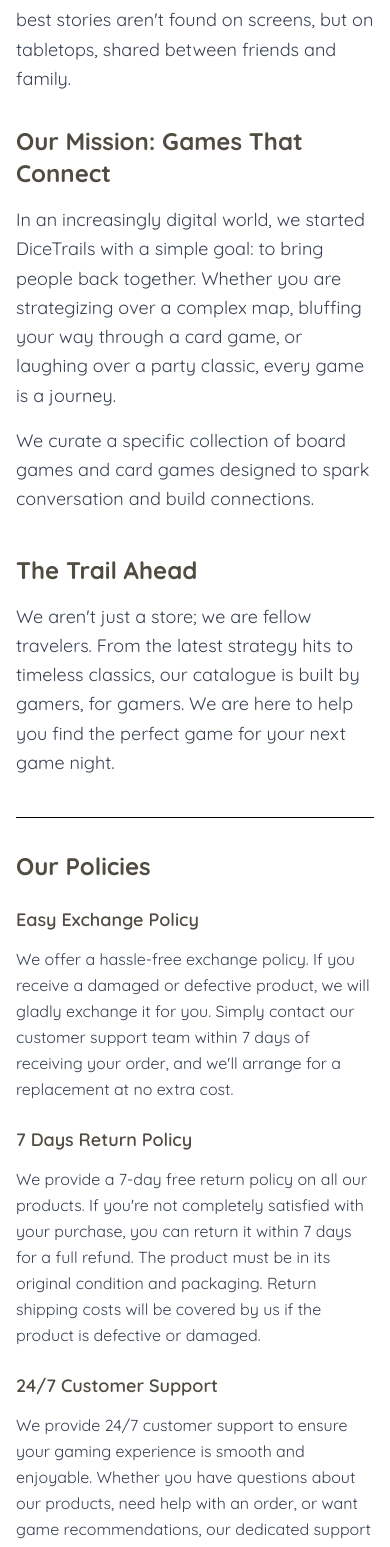
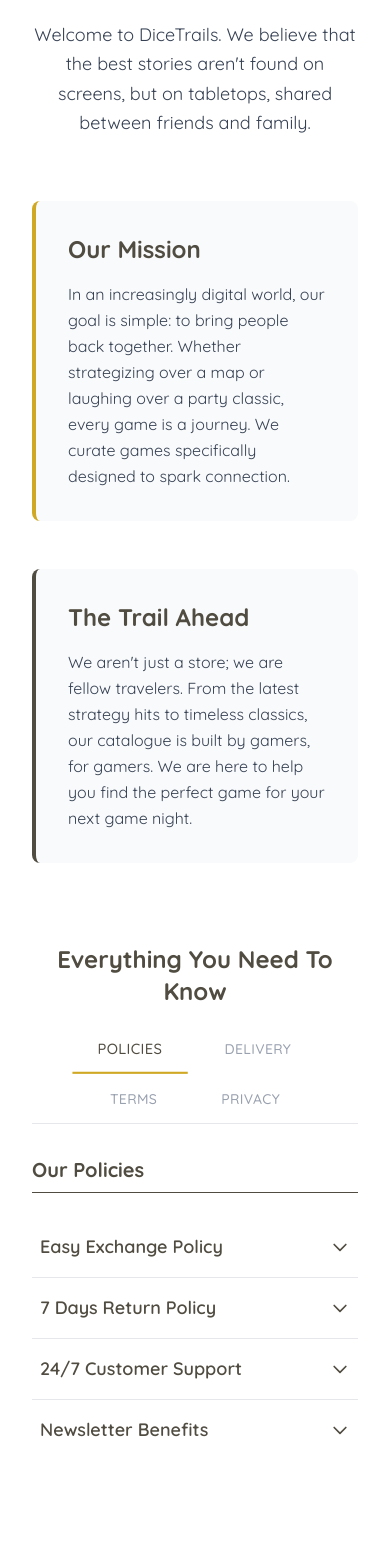
Before and after one commit to ImLWChuen/CAT201-DiceTrails-Ecommerce-Project, a React (Vite) app in the folder frontend/: page /about in a window 390 px wide. Shown: the part 332-1879 px from the top of the page. Built offline with nearby package versions, Linux system fonts and the light colour scheme; no server answers.

Commit message:
Make About Page more Interactive

```diff
--- a/frontend/src/pages/About.jsx
+++ b/frontend/src/pages/About.jsx
@@ -1,130 +1,190 @@
-import React from 'react'
+import React, { useState } from 'react'
 import Title from '../components/Title'
 
 const About = () => {
+  const [activeTab, setActiveTab] = useState('policies')
+
+  // Helper component for the Accordion Items (The Q&A parts)
+  const AccordionItem = ({ question, answer }) => {
+    const [isOpen, setIsOpen] = useState(false)
+
+    return (
+      <div className='border-b border-gray-200 last:border-0'>
+        <button
+          onClick={() => setIsOpen(!isOpen)}
+          className='w-full py-4 flex justify-between items-center text-left group hover:bg-gray-50 transition-colors px-2 rounded'
+        >
+          <span className={`text-lg font-semibold text-[#504C41] group-hover:text-[#D0A823] transition-colors ${isOpen ? 'text-[#D0A823]' : ''}`}>
+            {question}
+          </span>
+          <svg
+            className={`w-5 h-5 text-[#504C41] transform transition-transform duration-300 ${isOpen ? 'rotate-180' : ''}`}
+            fill="none" viewBox="0 0 24 24" stroke="currentColor"
+          >
+            <path strokeLinecap="round" strokeLinejoin="round" strokeWidth={2} d="M19 9l-7 7-7-7" />
+          </svg>
+        </button>
+        <div
+          className={`overflow-hidden transition-all duration-500 ease-in-out ${isOpen ? 'max-h-96 opacity-100 mb-4' : 'max-h-0 opacity-0'}`}
+        >
+          <p className='text-gray-700 leading-relaxed px-2'>{answer}</p>
+        </div>
+      </div>
+    )
+  }
+
   return (
-    <div className='pt-10 border-t'>
-      <div className='mb-12 text-4xl'>
+    <div className='pt-10 border-t px-4 sm:px-0'>
+
+      {/* --- HERO SECTION (Static Story) --- */}
+      <div className='mb-12 text-4xl text-center'>
         <Title text1={'ABOUT'} text2={'US'} />
       </div>
 
-      <h1 className='text-2xl font-bold mb-6 text-[#504C41]'>Charting New Paths, One Dice Roll at a Time</h1>
-
-      <p className='text-lg text-gray-700 mb-8 leading-relaxed'>
-        Welcome to DiceTrails. We believe that the best stories aren't found on screens, but on tabletops, shared between friends and family.
-      </p>
-
-      <div className='mb-10'>
-        <h2 className='text-2xl font-bold mb-4 text-[#504C41]'>Our Mission: Games That Connect</h2>
-        <p className='text-lg text-gray-700 leading-relaxed mb-4'>
-          In an increasingly digital world, we started DiceTrails with a simple goal: to bring people back together. Whether you are strategizing over a complex map, bluffing your way through a card game, or laughing over a party classic, every game is a journey.
-        </p>
-        <p className='text-lg text-gray-700 leading-relaxed'>
-          We curate a specific collection of board games and card games designed to spark conversation and build connections.
-        </p>
-      </div>
-
-      <div className='mb-10'>
-        <h2 className='text-2xl font-bold mb-4 text-[#504C41]'>The Trail Ahead</h2>
-        <p className='text-lg text-gray-700 leading-relaxed'>
-          We aren't just a store; we are fellow travelers. From the latest strategy hits to timeless classics, our catalogue is built by gamers, for gamers. We are here to help you find the perfect game for your next game night.
-        </p>
-      </div>
-
-      {/* Policies Section */}
-      <div id='policies' className='mb-12 pt-8 border-t'>
-        <h2 className='text-2xl font-bold mb-6 text-[#504C41]'>Our Policies</h2>
-
-        <div className='mb-6'>
-          <h3 className='text-lg font-semibold mb-3 text-[#504C41]'>Easy Exchange Policy</h3>
-          <p className='text-gray-700 leading-relaxed'>We offer a hassle-free exchange policy. If you receive a damaged or defective product, we will gladly exchange it for you. Simply contact our customer support team within 7 days of receiving your order, and we'll arrange for a replacement at no extra cost.</p>
+      <div className='max-w-4xl mx-auto'>
+        <div className='mb-16 text-center animate-fadeIn'>
+          <h1 className='text-3xl font-bold mb-6 text-[#504C41]'>Charting New Paths, One Dice Roll at a Time</h1>
+          <p className='text-lg text-gray-700 mb-8 leading-relaxed max-w-2xl mx-auto'>
+            Welcome to DiceTrails. We believe that the best stories aren't found on screens, but on tabletops, shared between friends and family.
+          </p>
         </div>
 
-        <div className='mb-6'>
-          <h3 className='text-lg font-semibold mb-3 text-[#504C41]'>7 Days Return Policy</h3>
-          <p className='text-gray-700 leading-relaxed'>We provide a 7-day free return policy on all our products. If you're not completely satisfied with your purchase, you can return it within 7 days for a full refund. The product must be in its original condition and packaging. Return shipping costs will be covered by us if the product is defective or damaged.</p>
+        <div className='grid md:grid-cols-2 gap-12 mb-20'>
+          <div className='bg-gray-50 p-8 rounded-lg hover:shadow-lg transition-shadow duration-300 border-l-4 border-[#D0A823]'>
+             <h2 className='text-2xl font-bold mb-4 text-[#504C41]'>Our Mission</h2>
+             <p className='text-gray-700 leading-relaxed'>
+               In an increasingly digital world, our goal is simple: to bring people back together. Whether strategizing over a map or laughing over a party classic, every game is a journey. We curate games specifically designed to spark connection.
+             </p>
+          </div>
+          <div className='bg-gray-50 p-8 rounded-lg hover:shadow-lg transition-shadow duration-300 border-l-4 border-[#504C41]'>
+             <h2 className='text-2xl font-bold mb-4 text-[#504C41]'>The Trail Ahead</h2>
+             <p className='text-gray-700 leading-relaxed'>
+               We aren't just a store; we are fellow travelers. From the latest strategy hits to timeless classics, our catalogue is built by gamers, for gamers. We are here to help you find the perfect game for your next game night.
+             </p>
+          </div>
         </div>
 
-        <div className='mb-6'>
-          <h3 className='text-lg font-semibold mb-3 text-[#504C41]'>24/7 Customer Support</h3>
-          <p className='text-gray-700 leading-relaxed'>We provide 24/7 customer support to ensure your gaming experience is smooth and enjoyable. Whether you have questions about our products, need help with an order, or want game recommendations, our dedicated support team is always here to help. Reach us via email at support@dicetrails.com or through our contact form.</p>
-        </div>
+        {/* --- INTERACTIVE INFO HUB --- */}
+        <div className='mb-20'>
+          <h2 className='text-2xl font-bold mb-8 text-center text-[#504C41]'>Everything You Need To Know</h2>
 
-        <div>
-          <h3 className='text-lg font-semibold mb-3 text-[#504C41]'>Newsletter Subscriber Benefits</h3>
-          <p className='text-gray-700 leading-relaxed'>Subscribe to our newsletter and enjoy 20% off on your first order! Plus, get exclusive access to new game releases, special promotions, and gaming tips delivered straight to your inbox.</p>
+          {/* Tabs Navigation */}
+          <div className='flex flex-wrap justify-center gap-4 border-b border-gray-200 mb-8'>
+            {['policies', 'delivery', 'terms', 'privacy'].map((tab) => (
+              <button
+                key={tab}
+                onClick={() => setActiveTab(tab)}
+                className={`pb-3 px-6 text-sm sm:text-base font-medium transition-all duration-300 border-b-2 uppercase tracking-wide
+                  ${activeTab === tab
+                    ? 'border-[#D0A823] text-[#504C41] scale-105'
+                    : 'border-transparent text-gray-400 hover:text-[#D0A823]'
+                  }`}
+              >
+                {tab}
+              </button>
+            ))}
+          </div>
+
+          {/* Dynamic Content Area */}
+          <div className='bg-white min-h-[400px] transition-all duration-500'>
+
+            {activeTab === 'policies' && (
+              <div className='animate-fadeIn'>
+                 <h3 className='text-xl font-bold mb-6 text-[#504C41] border-b pb-2'>Our Policies</h3>
+                 <AccordionItem
+                   question="Easy Exchange Policy"
+                   answer="We offer a hassle-free exchange policy. If you receive a damaged or defective product, we will gladly exchange it for you. Simply contact our customer support team within 7 days of receiving your order."
+                 />
+                 <AccordionItem
+                   question="7 Days Return Policy"
+                   answer="We provide a 7-day free return policy on all our products. If you're not completely satisfied with your purchase, you can return it within 7 days for a full refund. The product must be in its original condition."
+                 />
+                 <AccordionItem
+                   question="24/7 Customer Support"
+                   answer="We provide 24/7 customer support to ensure your gaming experience is smooth. Reach us via email at support@dicetrails.com or through our contact form."
+                 />
+                 <AccordionItem
+                   question="Newsletter Benefits"
+                   answer="Subscribe to our newsletter and enjoy 20% off on your first order! Plus, get exclusive access to new game releases and special promotions."
+                 />
+              </div>
+            )}
+
+            {activeTab === 'delivery' && (
+              <div className='animate-fadeIn'>
+                <h3 className='text-xl font-bold mb-6 text-[#504C41] border-b pb-2'>Delivery & Shipping</h3>
+                <AccordionItem
+                   question="How long does delivery take?"
+                   answer="We offer standard delivery within 3-5 business days and express delivery within 1-2 business days. All orders are processed within 24 hours during business days."
+                 />
+                 <AccordionItem
+                   question="What are the shipping fees?"
+                   answer="Shipping costs are calculated based on your location and delivery speed. Free shipping is available for orders over RM100."
+                 />
+                 <AccordionItem
+                   question="Do you deliver internationally?"
+                   answer="Currently, we deliver within Malaysia. International shipping may be available upon request. Please contact us for inquiries."
+                 />
+                 <AccordionItem
+                   question="Can I track my order?"
+                   answer="Yes! Once your order is shipped, you will receive a tracking number via email. You can track your package in real-time through our website."
+                 />
+              </div>
+            )}
+
+            {activeTab === 'terms' && (
+              <div className='animate-fadeIn'>
+                 <h3 className='text-xl font-bold mb-6 text-[#504C41] border-b pb-2'>Terms & Conditions</h3>
+                 <div className='space-y-6 text-gray-700 leading-relaxed p-2'>
+                    <div>
+                      <h4 className='font-bold text-[#504C41] mb-2'>Acceptance of Terms</h4>
+                      <p>By accessing and placing an order with DiceTrails, you confirm that you are in agreement with and bound by the terms of service outlined below.</p>
+                    </div>
+                    <div>
+                      <h4 className='font-bold text-[#504C41] mb-2'>Product Accuracy & Pricing</h4>
+                      <p>We strive to ensure that all descriptions and prices are accurate. However, errors may occur. We reserve the right to correct any errors and to cancel orders placed based on incorrect pricing.</p>
+                    </div>
+                    <div>
+                      <h4 className='font-bold text-[#504C41] mb-2'>Intellectual Property</h4>
+                      <p>All content on this website is the property of DiceTrails or its content suppliers and is protected by Malaysian and international copyright laws.</p>
+                    </div>
+                 </div>
+              </div>
+            )}
+
+            {activeTab === 'privacy' && (
+              <div className='animate-fadeIn'>
+                 <h3 className='text-xl font-bold mb-6 text-[#504C41] border-b pb-2'>Privacy Policy</h3>
+                 <AccordionItem
+                   question="What data do we collect?"
+                   answer="We collect information necessary to process your orders, including name, email, shipping address, and payment details."
+                 />
+                 <AccordionItem
+                   question="How do we protect your data?"
+                   answer="Your personal information is encrypted and stored securely. We never share your data with third parties without your consent."
+                 />
+                 <AccordionItem
+                   question="Can I opt out of marketing emails?"
+                   answer="Yes! You can unsubscribe from marketing emails at any time by clicking the unsubscribe link at the bottom of our emails."
+                 />
+              </div>
+            )}
+
+          </div>
         </div>
       </div>
 
-      {/* Delivery Section */}
-      <div id='delivery' className='mb-12 pt-8 border-t'>
-        <h2 className='text-2xl font-bold mb-6 text-[#504C41]'>Delivery & Shipping</h2>
+      {/* Simple Fade In Animation Style */}
+      <style>{`
+        @keyframes fadeIn {
+          from { opacity: 0; transform: translateY(10px); }
+          to { opacity: 1; transform: translateY(0); }
+        }
+        .animate-fadeIn {
+          animation: fadeIn 0.4s ease-out forwards;
+        }
+      `}</style>
 
-        <div className='mb-6'>
-          <h3 className='text-lg font-semibold mb-3 text-[#504C41]'>How long does delivery take?</h3>
-          <p className='text-gray-700 leading-relaxed'>We offer standard delivery within 3-5 business days and express delivery within 1-2 business days. All orders are processed within 24 hours during business days.</p>
-        </div>
-
-        <div className='mb-6'>
-          <h3 className='text-lg font-semibold mb-3 text-[#504C41]'>What are the shipping fees?</h3>
-          <p className='text-gray-700 leading-relaxed'>Shipping costs are calculated based on your location and delivery speed. Free shipping is available for orders over RM100.</p>
-        </div>
-
-        <div className='mb-6'>
-          <h3 className='text-lg font-semibold mb-3 text-[#504C41]'>Do you deliver internationally?</h3>
-          <p className='text-gray-700 leading-relaxed'>Currently, we deliver within Malaysia. International shipping may be available upon request. Please contact us at support@dicetrails.com for inquiries.</p>
-        </div>
-
-        <div>
-          <h3 className='text-lg font-semibold mb-3 text-[#504C41]'>Can I track my order?</h3>
-          <p className='text-gray-700 leading-relaxed'>Yes! Once your order is shipped, you will receive a tracking number via email. You can track your package in real-time through our website or the courier's portal.</p>
-        </div>
-      </div>
-
-      {/* Terms & Conditions Section */}
-      <div id='terms' className='mb-12 pt-8 border-t'>
-        <h2 className='text-2xl font-bold mb-6 text-[#504C41]'>Terms & Conditions</h2>
-
-        <div className='mb-6'>
-          <h3 className='text-lg font-semibold mb-3 text-[#504C41]'>Acceptance of Terms</h3>
-          <p className='text-gray-700 leading-relaxed'>By accessing and placing an order with DiceTrails, you confirm that you are in agreement with and bound by the terms of service outlined below. These terms apply to the entire website and any email or other type of communication between you and DiceTrails.</p>
-        </div>
-
-        <div className='mb-6'>
-          <h3 className='text-lg font-semibold mb-3 text-[#504C41]'>Product Accuracy & Pricing</h3>
-          <p className='text-gray-700 leading-relaxed'>We strive to ensure that all board game descriptions, images, and prices are accurate. However, errors may occur. All prices are listed in Malaysian Ringgit (RM). We reserve the right to correct any errors in pricing or descriptions and to cancel or refuse any order placed based on incorrect pricing.</p>
-        </div>
-
-        <div>
-          <h3 className='text-lg font-semibold mb-3 text-[#504C41]'>Intellectual Property</h3>
-          <p className='text-gray-700 leading-relaxed'>All content on this website, including text, graphics, logos, and images, is the property of DiceTrails or its content suppliers and is protected by Malaysian and international copyright laws.</p>
-        </div>
-      </div>
-
-      {/* Privacy Policy Section */}
-      <div id='privacy' className='mb-12 pt-8 border-t'>
-        <h2 className='text-2xl font-bold mb-6 text-[#504C41]'>Privacy Policy</h2>
-
-        <div className='mb-6'>
-          <h3 className='text-lg font-semibold mb-3 text-[#504C41]'>What data do we collect?</h3>
-          <p className='text-gray-700 leading-relaxed'>We collect information necessary to process your orders, including name, email, shipping address, and payment details. We also track browsing behavior to improve your shopping experience.</p>
-        </div>
-
-        <div className='mb-6'>
-          <h3 className='text-lg font-semibold mb-3 text-[#504C41]'>How do we protect your data?</h3>
-          <p className='text-gray-700 leading-relaxed'>Your personal information is encrypted and stored securely. We never share your data with third parties without your consent, except for payment processing and order fulfillment.</p>
-        </div>
-
-        <div className='mb-6'>
-          <h3 className='text-lg font-semibold mb-3 text-[#504C41]'>Can I opt out of marketing emails?</h3>
-          <p className='text-gray-700 leading-relaxed'>Yes! You can unsubscribe from marketing emails at any time by clicking the unsubscribe link at the bottom of our emails or by contacting us directly.</p>
-        </div>
-
-        <div>
-          <h3 className='text-lg font-semibold mb-3 text-[#504C41]'>How long do we keep your data?</h3>
-          <p className='text-gray-700 leading-relaxed'>We retain your data for as long as your account is active or as needed to provide our services. You can request data deletion at any time by contacting support@dicetrails.com.</p>
-        </div>
-      </div>
     </div>
   )
 }
```
